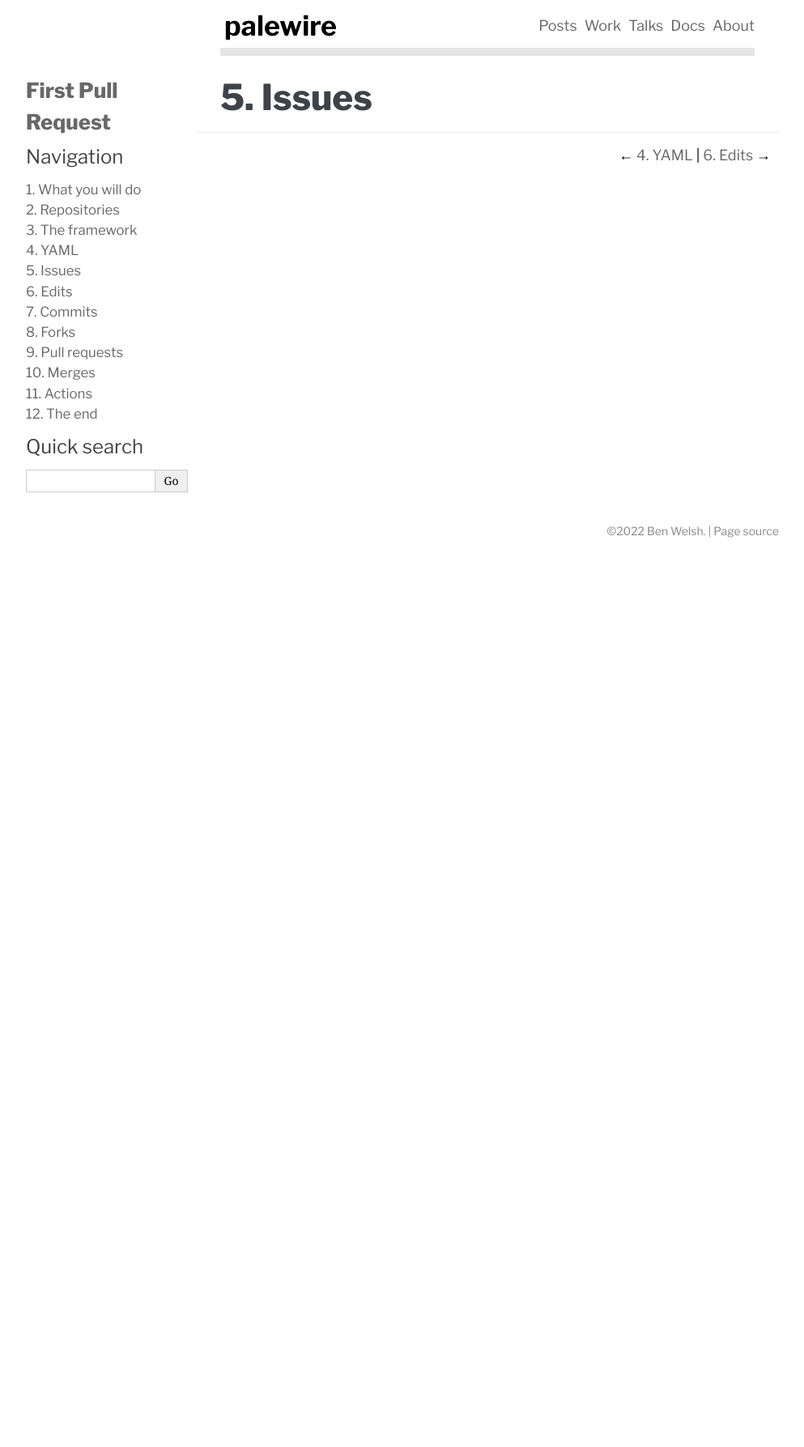
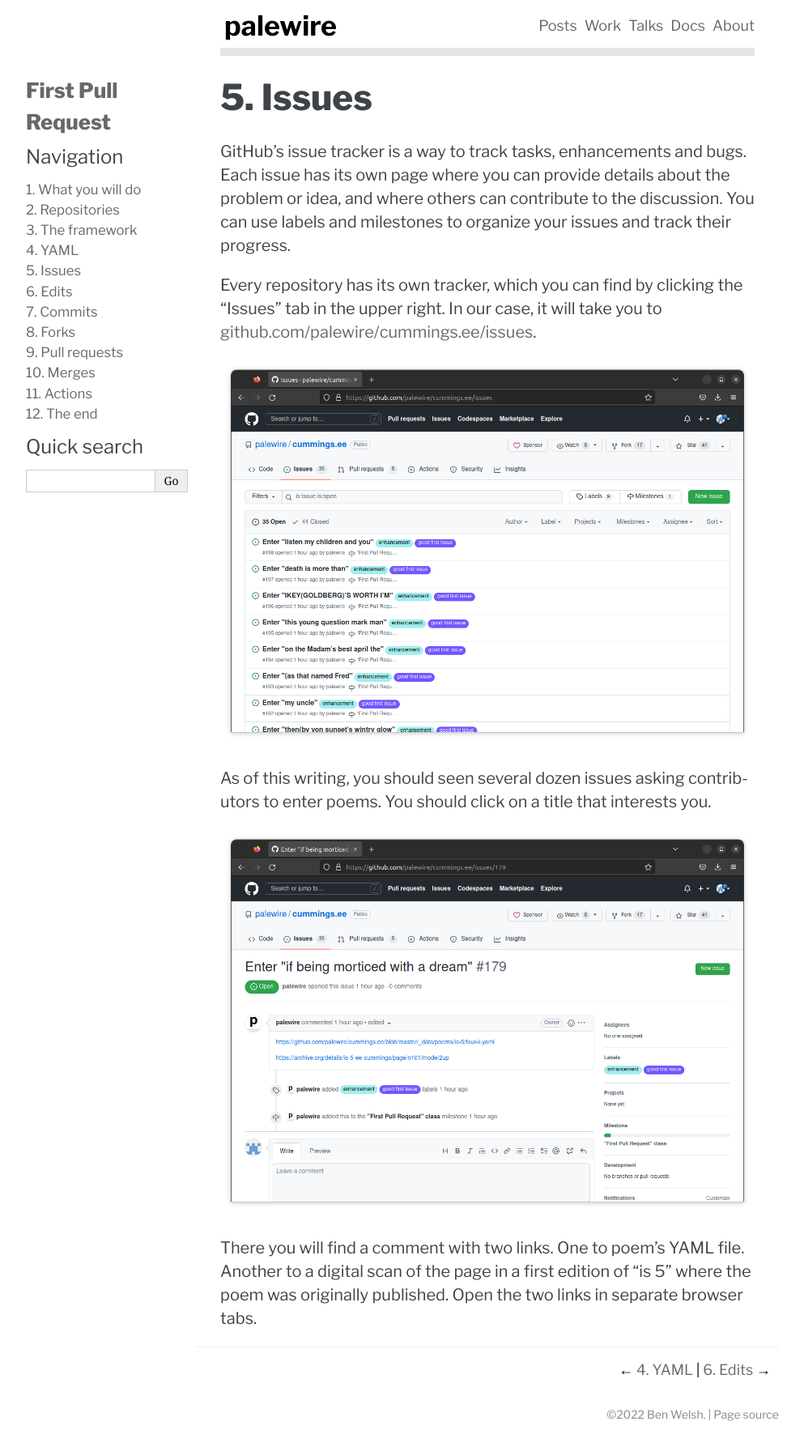
Before and after one commit to palewire/first-pull-request, a Sphinx documentation site: the page built from docs/issues.md, in a window 1280 px wide. Shown: the whole page at 81% size, without its empty margins (148-1141 px from the left). Built offline with Sphinx 7.4.7, drawn with Linux system fonts in a browser that asks for light colours; before the commit the page ends 900 px from its top, so only the background shows below that.

Commit message:
Finished issue chapter

````diff
--- a/docs/issues.md
+++ b/docs/issues.md
@@ -2,3 +2,15 @@
 ```
 
 # Issues
+
+GitHub’s issue tracker is a way to track tasks, enhancements and bugs. Each issue has its own page where you can provide details about the problem or idea, and where others can contribute to the discussion. You can use labels and milestones to organize your issues and track their progress.
+
+Every repository has its own tracker, which you can find by clicking the "Issues" tab in the upper right. In our case, it will take you to [github.com/palewire/cummings.ee/issues](https://github.com/palewire/cummings.ee/issues).
+
+[![cummings.ee issue tracker](_static/img/issue-tracker.png)](https://github.com/palewire/cummings.ee/issues)
+
+As of this writing, you should seen several dozen issues asking contributors to enter poems. You should click on a title that interests you.
+
+[![cummings.ee issue](_static/img/issue.png)](https://github.com/palewire/cummings.ee/issues/179)
+
+There you will find a comment with two links. One to poem's YAML file. Another to a digital scan of the page in a first edition of "is 5" where the poem was originally published. Open the two links in separate browser tabs.
````
Also changed, not shown: docs/_static/img/issue-tracker.png (added), docs/_static/img/issue.png (added).
